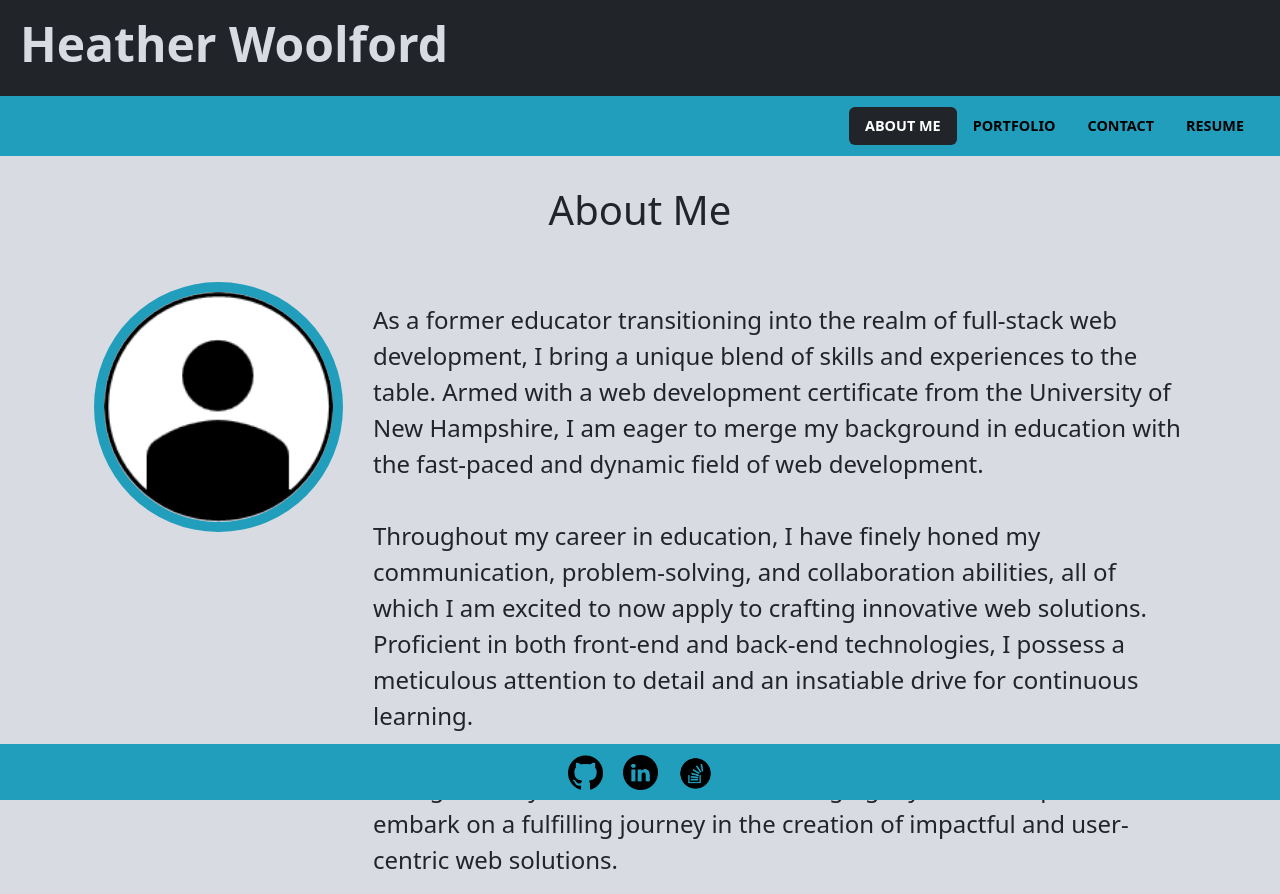
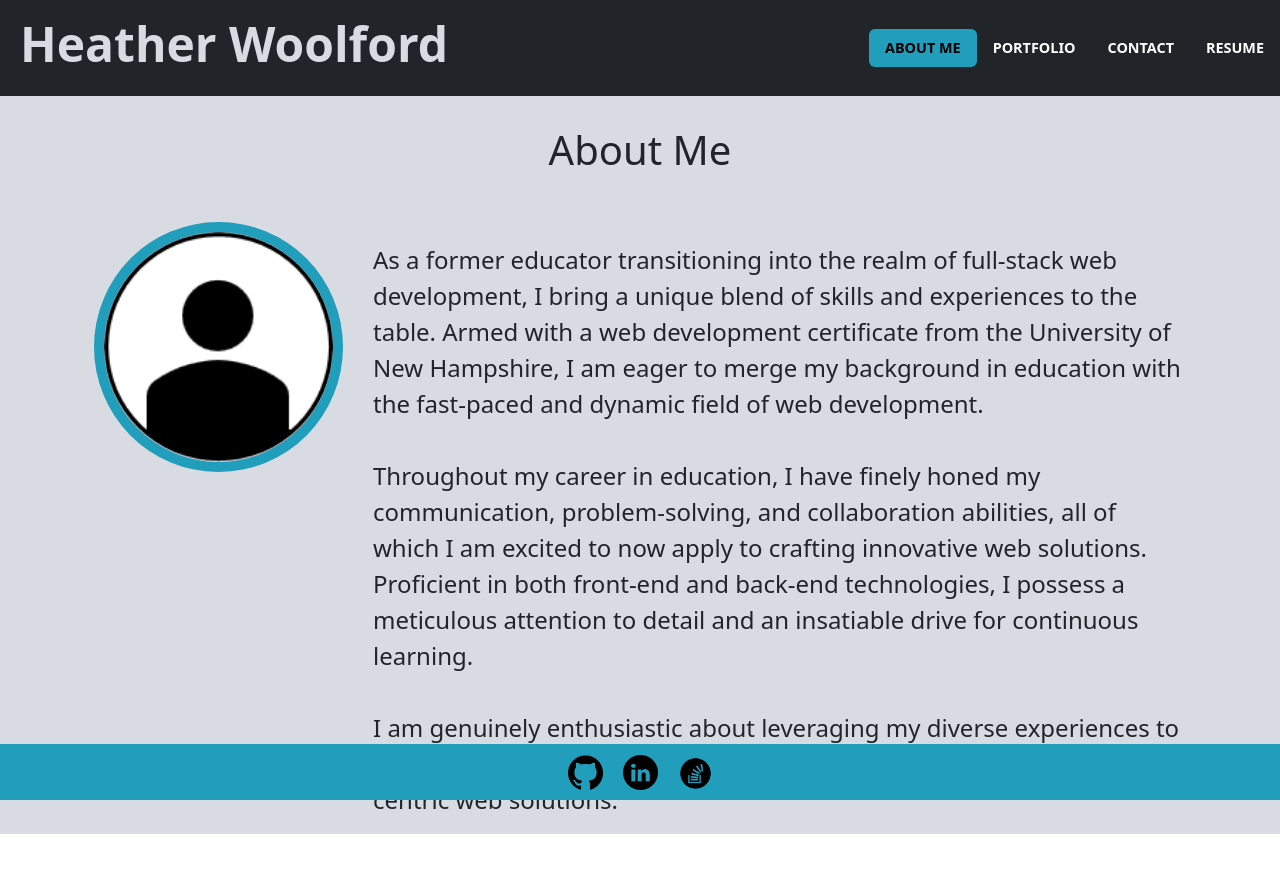
Before and after one commit to hwoolford/professional-portfolio, a React (Vite) app in the folder professional-portfolio/: page / in a window 1280 px wide. After the commit the page ends 834 px from the top, so only its background shows below. Built offline with nearby package versions, Linux system fonts and the light colour scheme.

Commit message:
combined navbar with the header and change styling of nav links

```diff
--- a/professional-portfolio/src/App.jsx
+++ b/professional-portfolio/src/App.jsx
@@ -1,7 +1,6 @@
 // import './App.css'
 
 import { Outlet } from "react-router-dom";
-import Navigation from "./components/Navigation";
 import Header from "./components/Header";
 import Footer from "./components/Footer";
 
@@ -25,7 +24,6 @@ function App() {
   return (
       <Background>
         <Header />
-        <Navigation />
         <Outlet />
         <Footer />
       </Background>
--- a/professional-portfolio/src/components/Header.jsx
+++ b/professional-portfolio/src/components/Header.jsx
@@ -1,9 +1,11 @@
 import '../styles/header.css'
+import Navigation from '../components/Navigation'
 
 export default function Header() {
   return (
-    <header className='header'>
+    <header className='header d-flex flex-row justify-content-between'>
       <h1 className='headerText'>Heather Woolford</h1>
+<Navigation />
     </header>
   );
 }
--- a/professional-portfolio/src/styles/navigation.css
+++ b/professional-portfolio/src/styles/navigation.css
@@ -1,23 +1,24 @@
-.navbar {
+/* .navbar {
   background: #219ebc;
   height: 60px;
   display: flex;
   justify-content: flex-end;
   padding-right: 20px;
-}
+} */
 
 .nav-link {
-  color: black;
+  color: white;
   font-size: 0.9rem;
   text-decoration: none;
   font-weight: bold;
 }
 
 .nav-link:hover {
-  color: white;
+  color: #219ebc;
 }
 
 .nav-link.active {
-  background-color: #212529 !important;
+  background-color: #219ebc !important;
+  color: black !important;
   font-weight: bold;
 }
```
